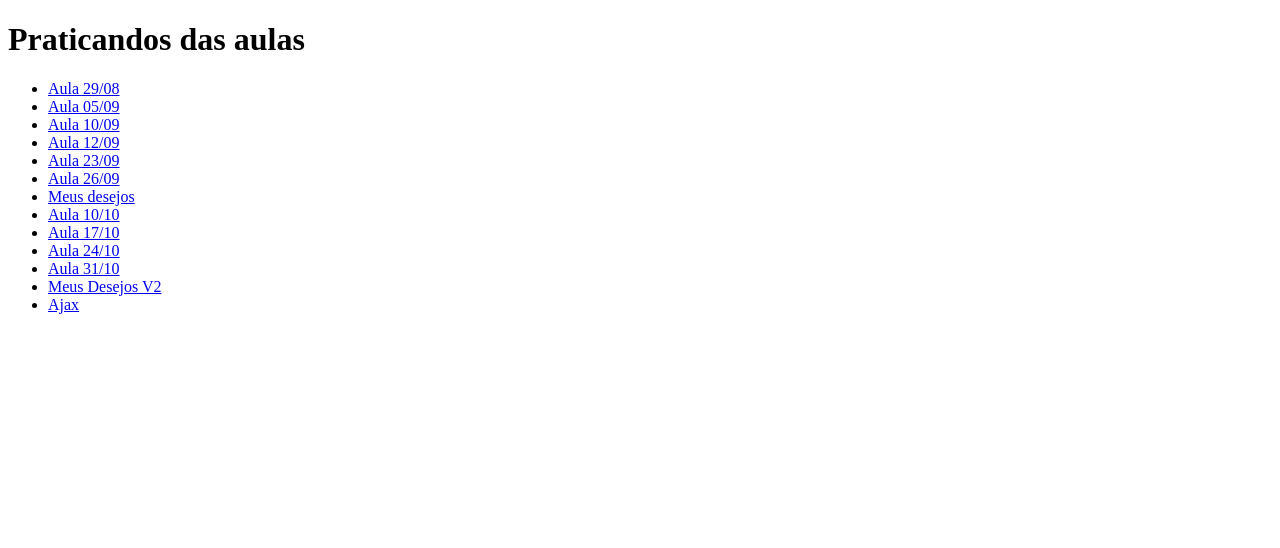
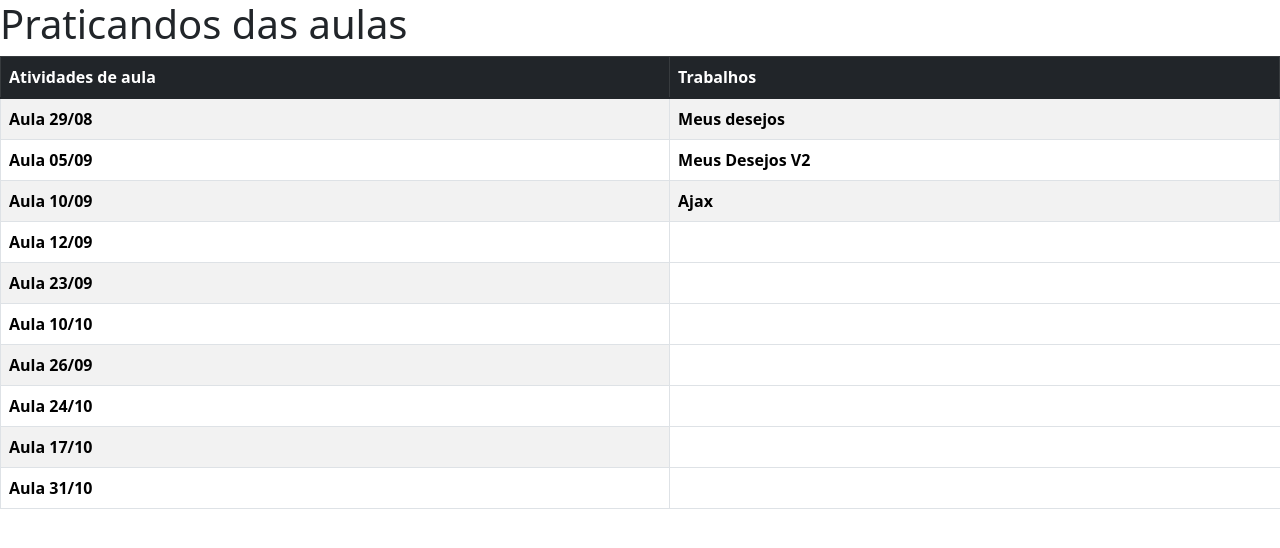
Before and after one commit to MaryBrachini/Desenvolvimento-Web, a plain HTML site: page index.html in a window 1280 px wide. Drawn offline with nearby package versions, Linux system fonts and the light colour scheme.

Commit message:
Update 2.0

```diff
--- a/index.html
+++ b/index.html
@@ -5,27 +5,76 @@
     <meta charset="UTF-8">
     <meta http-equiv="X-UA-Compatible" content="IE=edge">
     <meta name="viewport" content="width=device-width, initial-scale=1.0">
+    <link href="https://cdn.jsdelivr.net/npm/bootstrap@5.2.2/dist/css/bootstrap.min.css" rel="stylesheet"
+        integrity="sha384-Zenh87qX5JnK2Jl0vWa8Ck2rdkQ2Bzep5IDxbcnCeuOxjzrPF/et3URy9Bv1WTRi" crossorigin="anonymous">
     <title>Site</title>
+    <style>
+        th:hover {
+            background-color: rgb(207, 218, 204);
+        }
+
+        a {
+            color: #000;
+            text-decoration:none;
+        }
+    </style>
 </head>
 
 <body>
     <h1>Praticandos das aulas </h1>
 
-    <ul>
-        <li><a href="Aula29_08/Pag1.html">Aula 29/08</a></li>
-        <li><a href="Aula05_09/Praticando1.html">Aula 05/09</a></li>
-        <li><a href="Aula10_09/menu.html">Aula 10/09</a></li>
-        <li><a href="Aula12_09/praticando_1.html">Aula 12/09</a></li>
-        <li><a href="Aula23_09/P1.html">Aula 23/09</a></li>
-        <li><a href="Aula26_09/Pag1.html">Aula 26/09</a></li>
-        <li><a href="Meus desejos/Pag1.html">Meus desejos</a></li>
-        <li><a href="Aula10_10/formulario1.html">Aula 10/10</a></li>
-        <li><a href="Aula17_10/P1.html">Aula 17/10</a></li>
-        <li><a href="Aula24_10/P1.html">Aula 24/10</a></li>
-        <li><a href="Aula31_10/P1.html">Aula 31/10</a></li>
-        <li><a href="MeusDesejosV2/public_html/Pag1.html">Meus Desejos V2</a></li>
-        <li><a href="Aula05_11/P1.html">Ajax</a></li>
-    </ul>
+    <table class="table table-bordered table-striped">
+        <thead>
+            <tr class="table-dark">
+                <th>Atividades de aula</th>
+                <th>Trabalhos</th>
+            </tr>
+        </thead>
+        <tbody class="table-group-divider" id="tbody">
+            <tr>
+                <th><a href="Aula29_08/Pag1.html">Aula 29/08</a></th>
+                <th><a href="Meus desejos/Pag1.html">Meus desejos</a></th>
+            </tr>
+
+            <tr>
+                <th><a href="Aula05_09/Praticando1.html">Aula 05/09</a></th>
+                <th><a href="MeusDesejosV2/public_html/Pag1.html">Meus Desejos V2</a></th>
+            </tr>
+
+            <tr>
+                <th><a href="Aula10_09/menu.html">Aula 10/09</a></th>
+                <th><a href="Aula05_11/P1.html">Ajax</a></th>
+            </tr>
+
+            <tr>
+                <th><a href="Aula12_09/praticando_1.html">Aula 12/09</a></th>
+            </tr>
+
+            <tr>
+                <th><a href="Aula23_09/P1.html">Aula 23/09</a></th>
+            </tr>
+
+            <tr>
+                <th><a href="Aula10_10/formulario1.html">Aula 10/10</a></th>
+            </tr>
+
+            <tr>
+                <th><a href="Aula26_09/Pag1.html">Aula 26/09</a></th>
+            </tr>
+
+            <tr>
+                <th><a href="Aula24_10/P1.html">Aula 24/10</a></th>
+            </tr>
+
+            <tr>
+                <th><a href="Aula17_10/P1.html">Aula 17/10</a></th>
+            </tr>
+
+            <tr>
+                <th><a href="Aula31_10/P1.html">Aula 31/10</a></th>
+            </tr>
+
+        </tbody>
 </body>
 
 </html>
```
